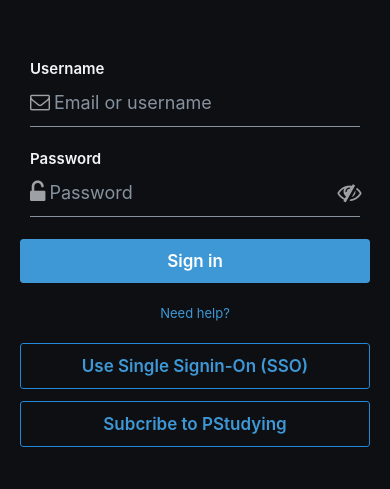
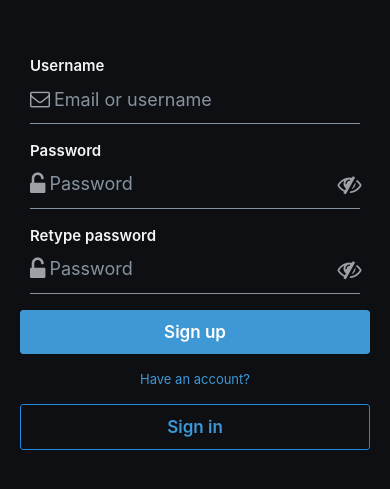
Before and after one commit to nnkyduyen1999/AdvancedMobileFinalProject, a React Native app in the folder PStudying/: screen / in a window 390 px wide. Shown: the part 169-658 px from the top of the page. Built offline with nearby package versions, Linux system fonts and the light colour scheme.

Commit message:
add register screen

```diff
--- a/PStudying/App.js
+++ b/PStudying/App.js
@@ -6,7 +6,8 @@
 import CourseDetail from "./src/components/CourseDetail/course-detail"
 import Login from "./src/components/Authentication/Login/login"
 import LoginForm from "./src/components/Authentication/Login/Login-Form/login-form"
-import { SafeAreaView, StyleSheet } from "react-native";
+import Register from "./src/components/Authentication/Register/register"
+import { SafeAreaView } from "react-native";
 import css from "./src/globals/style"
 
 export default function App() {
@@ -17,7 +18,8 @@
       {/* <Search /> */}
       {/* <Download/> */}
       {/* <CourseDetail/> */}
-      <LoginForm/>
+      {/* <LoginForm/> */}
+      <Register/>
     </SafeAreaView>
   );
 }
--- /dev/null
+++ b/PStudying/src/components/Authentication/Login/InputText/input-text.js
@@ -0,0 +1,53 @@
+import React from "react";
+import Icon from "react-native-vector-icons/FontAwesome";
+import { Input } from "react-native-elements";
+import theme from "../../../../globals/theme";
+import css from "../../../../globals/style";
+const InputCustom = ({ label, placeholder, iconName, rightIcon }) => {
+  return (
+    <>
+      {!rightIcon && (
+        <Input
+          label={label}
+          labelStyle={css.courseTitle}
+          placeholder={placeholder}
+          secureTextEntry={false}
+          leftIcon={
+            <Icon
+              name={iconName}
+              size={20}
+              color={theme.SECONDARY_TEXT_COLOR}
+            />
+          }
+          inputStyle={{ color: theme.PRIMARY_TEXT_COLOR }}
+        />
+      )}
+
+      {rightIcon && (
+        <Input
+          label={label}
+          labelStyle={css.courseTitle}
+          placeholder={placeholder}
+          secureTextEntry={true}
+          leftIcon={
+            <Icon
+              name={iconName}
+              size={24}
+              color={theme.SECONDARY_TEXT_COLOR}
+            />
+          }
+          rightIcon={
+            <Icon
+              name={rightIcon}
+              size={24}
+              color={theme.SECONDARY_TEXT_COLOR}
+            />
+          }
+          inputStyle={{ color: theme.PRIMARY_TEXT_COLOR }}
+        />
+      )}
+    </>
+  );
+};
+
+export default InputCustom;
--- /dev/null
+++ b/PStudying/src/components/Authentication/Login/InputText/text-button.js
@@ -0,0 +1,19 @@
+import React from 'react';
+import { Text } from 'react-native'
+import theme from "../../../../globals/theme"
+const TextButton = ({txt}) => {
+    return (
+        <Text
+          style={{
+            color: theme.BASIC_BLUE,
+            fontSize: theme.FONT_SIZE_SMALL,
+            textAlign: "center",
+            paddingVertical: 10,
+          }}
+        >
+          {txt}
+        </Text>
+    );
+}
+
+export default TextButton;
--- a/PStudying/src/components/Authentication/Login/Login-Form/login-form.js
+++ b/PStudying/src/components/Authentication/Login/Login-Form/login-form.js
@@ -1,62 +1,32 @@
 import React from "react";
 import { View, Text } from "react-native";
-import { Button, Input } from "react-native-elements";
-import Icon from "react-native-vector-icons/FontAwesome";
+import { Button } from "react-native-elements";
+import InputCustom from "../InputText/input-text";
+import TextButton from "../InputText/text-button";
 import css from "../../../../globals/style";
 import theme from "../../../../globals/theme";
 const LoginForm = () => {
   return (
     <View style={[css.screenContentNoPaddingTop, { justifyContent: "center" }]}>
       <View style={{ height: 400, justifyContent: "space-around" }}>
-        <Input
+        <InputCustom
           label="Username"
-          labelStyle={css.courseTitle}
           placeholder="Email or username"
-          leftIcon={
-            <Icon
-              name="envelope-o"
-              size={20}
-              color={theme.SECONDARY_TEXT_COLOR}
-            />
-          }
+          iconName="envelope-o"
         />
-
-        <Input
+        <InputCustom
           label="Password"
-          labelStyle={css.courseTitle}
           placeholder="Password"
-          secureTextEntry={true}
-          leftIcon={
-            <Icon
-              name="unlock-alt"
-              size={24}
-              color={theme.SECONDARY_TEXT_COLOR}
-            />
-          }
-          rightIcon={
-            <Icon
-              name="eye-slash"
-              size={24}
-              color={theme.SECONDARY_TEXT_COLOR}
-            />
-          }
+          iconName="unlock-alt"
+          rightIcon="eye-slash"
         />
         <Button
           title="Sign in"
           buttonStyle={[{ backgroundColor: theme.BASIC_BLUE }]}
           titleStyle={css.authenBtnTitle}
         />
-        <Text
-          style={{
-            color: theme.BASIC_BLUE,
-            fontSize: theme.FONT_SIZE_SMALL,
-            textAlign: "center",
-            paddingVertical: 10
-          }}
-        >
-          Need help?
-        </Text>
 
+        <TextButton txt="Need a help?" />
         <Button
           title="Use Single Signin-On (SSO)"
           type="outline"
--- a/PStudying/src/components/Authentication/Register/register.js
+++ b/PStudying/src/components/Authentication/Register/register.js
@@ -0,0 +1,47 @@
+import React from "react";
+import { View } from "react-native";
+import { Button } from "react-native-elements";
+import InputCustom from "../Login/InputText/input-text";
+import TextButton from "../Login/InputText/text-button";
+import css from "../../../globals/style";
+import theme from "../../../globals/theme";
+const Register = () => {
+  return (
+    <View style={[css.screenContentNoPaddingTop, { justifyContent: "center" }]}>
+      <View style={{ height: 400, justifyContent: "space-around" }}>
+        <InputCustom
+          label="Username"
+          placeholder="Email or username"
+          iconName="envelope-o"
+        />
+        <InputCustom
+          label="Password"
+          placeholder="Password"
+          iconName="unlock-alt"
+          rightIcon="eye-slash"
+        />
+        <InputCustom
+          label="Retype password"
+          placeholder="Password"
+          iconName="unlock-alt"
+          rightIcon="eye-slash"
+        />
+
+        <Button
+          title="Sign up"
+          buttonStyle={[{ backgroundColor: theme.BASIC_BLUE }]}
+          titleStyle={css.authenBtnTitle}
+        />
+        <TextButton txt="Have an account?" />
+
+        <Button
+          title="Sign in"
+          type="outline"
+          titleStyle={css.authenBtnTitleOutline}
+        />
+      </View>
+    </View>
+  );
+};
+
+export default Register;
```
